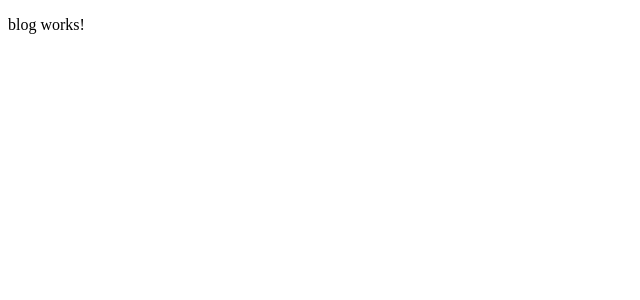
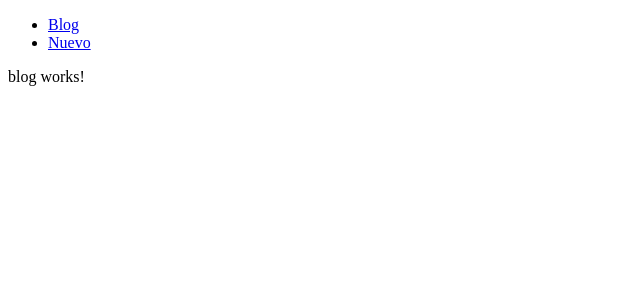
Before and after one commit to angelfullstack/miBlog, an Angular app: page /blog in a window 1280 px wide. Shown: the top 300 px of the page, without its empty margins (0-640 px from the left). Built offline with nearby package versions, Linux system fonts and the light colour scheme.

Commit message:
implementado nav-bar-component

```diff
--- a/src/app/app.component.html
+++ b/src/app/app.component.html
@@ -1 +1,2 @@
+<app-nav-menu></app-nav-menu>
 <router-outlet></router-outlet>
--- a/src/app/nav-menu/nav-menu.component.html
+++ b/src/app/nav-menu/nav-menu.component.html
@@ -1 +1,8 @@
-<p>nav-menu works!</p>
+<div class="wrapper">
+  <nav>
+    <ul>
+      <li><a [routerLink]="['/blog']">Blog</a> </li>
+      <li><a [routerLink]="['/nuevo']">Nuevo</a> </li>
+    </ul>
+  </nav>
+</div>
```
